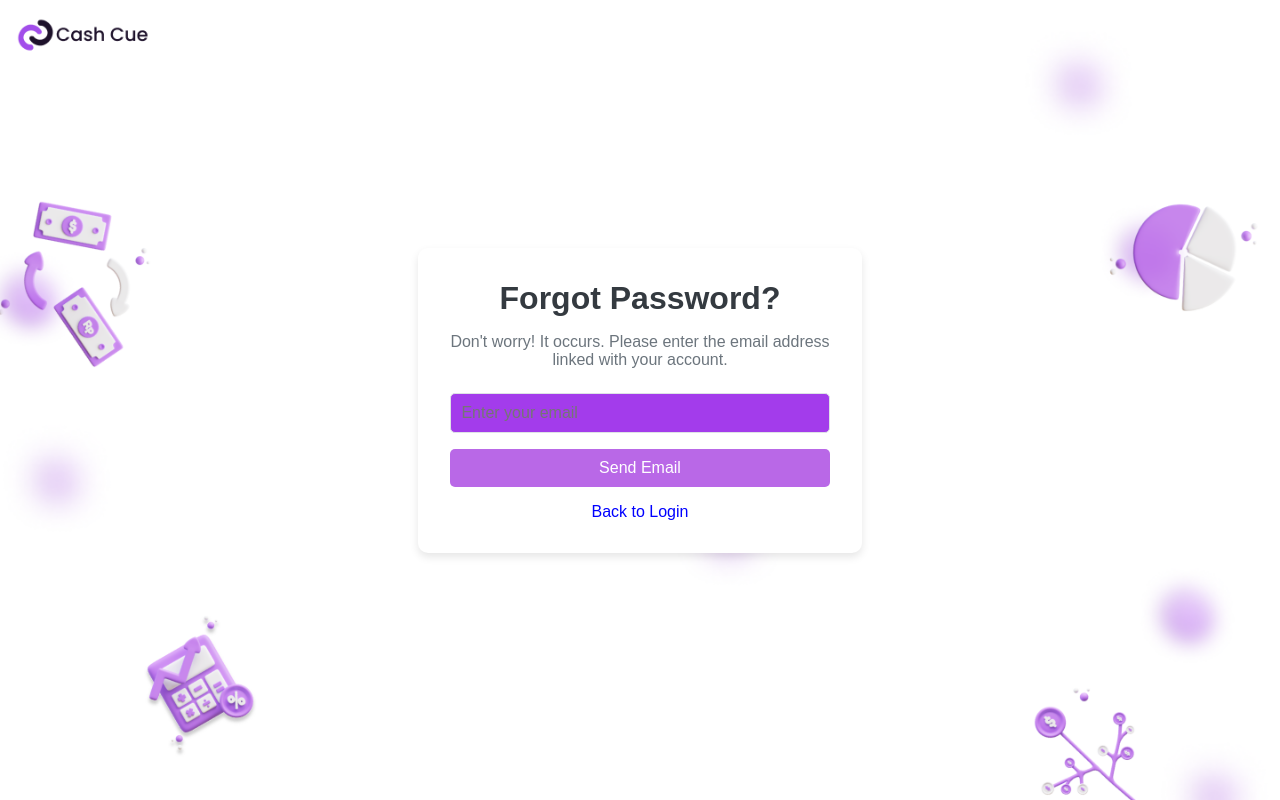
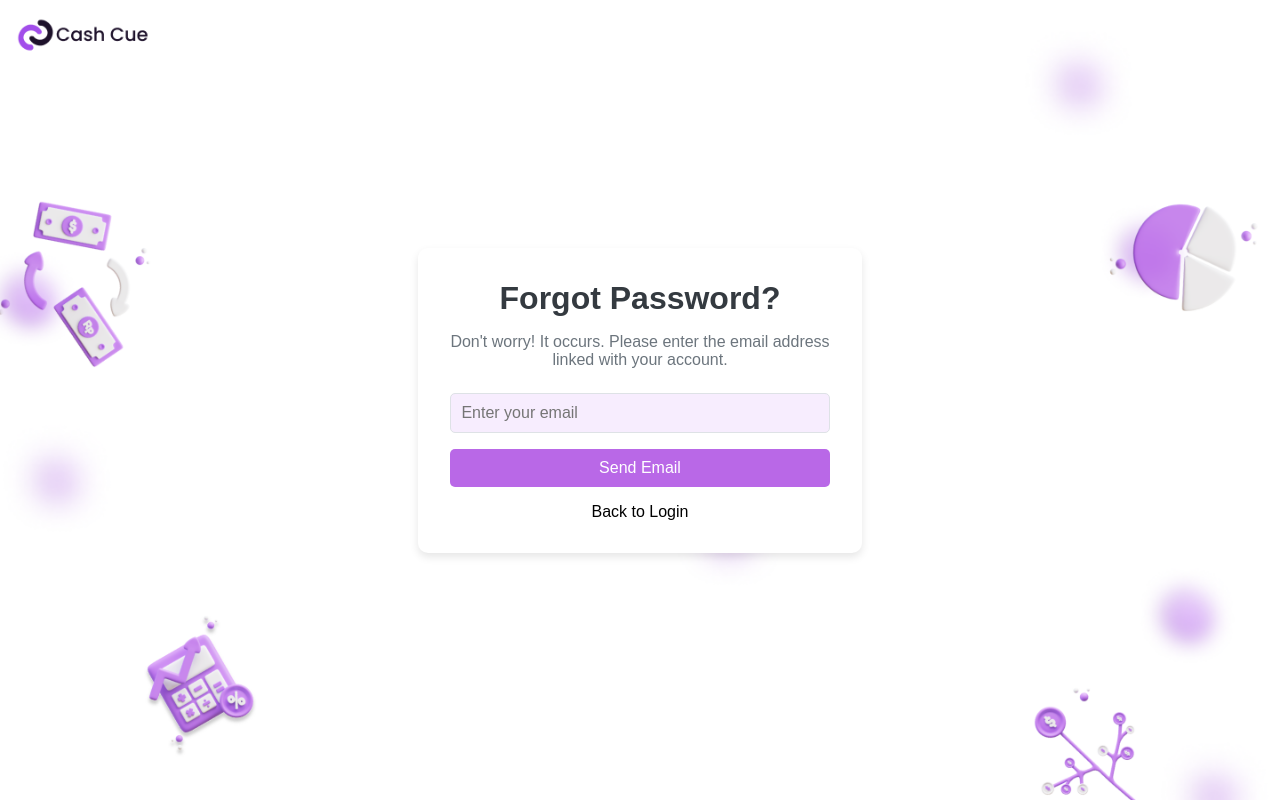
Before and after one commit to heyitsshubh/Expense-tracker, a React (Vite) app in the folder Expence app/: page /forgot in a window 1280 px wide. Built offline with nearby package versions, Linux system fonts and the light colour scheme.

Commit message:
allpied background color

```diff
--- a/Expence app/src/Components/Forgot1.jsx
+++ b/Expence app/src/Components/Forgot1.jsx
@@ -15,7 +15,7 @@ import React, { useState } from 'react'; // Make sure useState is imported
 
       try {
         // Send the email to the backend API
-        const response = await axios.post('', { email });
+        const response = await axios.post('https://cash-cue.onrender.com/user/Forgot-password', { email });
 
         // Handle success (show a success message)
         setMessage('If this email exists in our system, a reset link has been sent.');
@@ -49,7 +49,7 @@ import React, { useState } from 'react'; // Make sure useState is imported
         {error && <p style={{ color: 'red', marginTop: '1rem' }}>{error}</p>}
         <p
           onClick={() => navigate('/')} // Navigate back to Login on click
-          style={{ cursor: 'pointer', color: 'blue', marginTop: '1rem' }}
+          style={{ cursor: 'pointer', color: 'black', marginTop: '1rem' }}
         >
           Back to Login
         </p>
--- a/Expence app/src/Styles/Forgot1.css
+++ b/Expence app/src/Styles/Forgot1.css
@@ -40,7 +40,7 @@
     border-radius: 5px;
     font-size: 1rem;
     outline: none;
-    background: #a33ceb;
+    background: rgba(163,60,235,0.09);
     /* background: #A33ceb; */
   }
 
```
